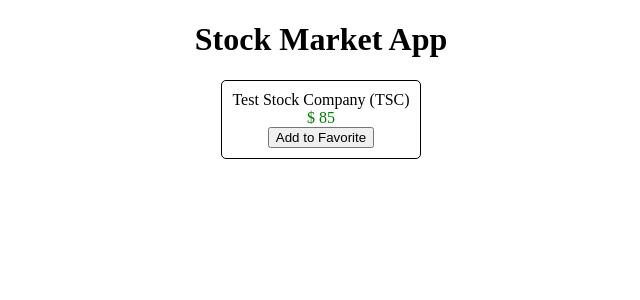
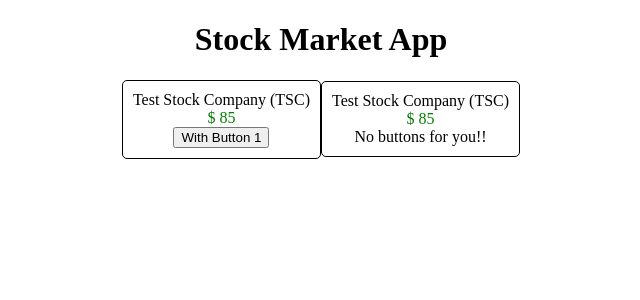
Before and after one commit to schartun/-stock-market, an Angular app: page / in a window 1280 px wide. Shown: the top 300 px of the page, without its empty margins (319-959 px from the left). Built offline with nearby package versions, Linux system fonts and the light colour scheme.

Commit message:
chapter 4

```diff
--- a/src/app/app.component.html
+++ b/src/app/app.component.html
@@ -2,6 +2,14 @@
   <h1>
     {{ title }}
   </h1>
-  <app-stock-item [stock]="stock"
-  (toggleFavorite)="onToggleFavorite($event)"></app-stock-item>
+  <!-- <app-stock-item [stock]="stock"
+  (toggleFavorite)="onToggleFavorite($event)"></app-stock-item> -->
+
+  <app-stock-item [stock]="stock">
+  <button (click)="testMethod()">With Button 1</button>
+</app-stock-item>
+
+<app-stock-item [stock]="stock">
+  No buttons for you!!
+</app-stock-item>
 </div>
--- a/src/app/app.component.ts
+++ b/src/app/app.component.ts
@@ -5,7 +5,6 @@
   selector: 'app-root',
   templateUrl: './app.component.html',
   styleUrl: './app.component.css',
-
 })
 export class AppComponent implements OnInit {
   title = 'Stock Market App';
@@ -16,9 +15,12 @@
     this.stock = new Stock('Test Stock Company', 'TSC', 85, 80);
   }
 
-onToggleFavorite(stock: Stock) {
-  console.log('Favorite for stock ', stock, ' was triggered');
-  this.stock.favorite = !this.stock.favorite;
+  onToggleFavorite(stock: Stock) {
+    console.log('Favorite for stock ', stock, ' was triggered');
+    this.stock.favorite = !this.stock.favorite;
+  }
+
+  testMethod() {
+    console.log('Test method in AppComponent triggered');
+  }
 }
-
-}
--- a/src/app/stock/stock-item/stock-item.component.html
+++ b/src/app/stock/stock-item/stock-item.component.html
@@ -4,6 +4,7 @@
       [class]="stock.isPositiveChange() ? 'positive' : 'negative'">
       $ {{stock.price}}
   </div>
-  <button (click)="onToggleFavorite($event)"
-          *ngIf="!stock.favorite">Add to Favorite</button>
+  <!-- <button (click)="onToggleFavorite($event)"
+          *ngIf="!stock.favorite">Add to Favorite</button> -->
+          <ng-content></ng-content>
 </div>
```
Also changed, not shown: src/app/stock/stock-item/stock-item.component.ts (line endings or trailing spaces).
